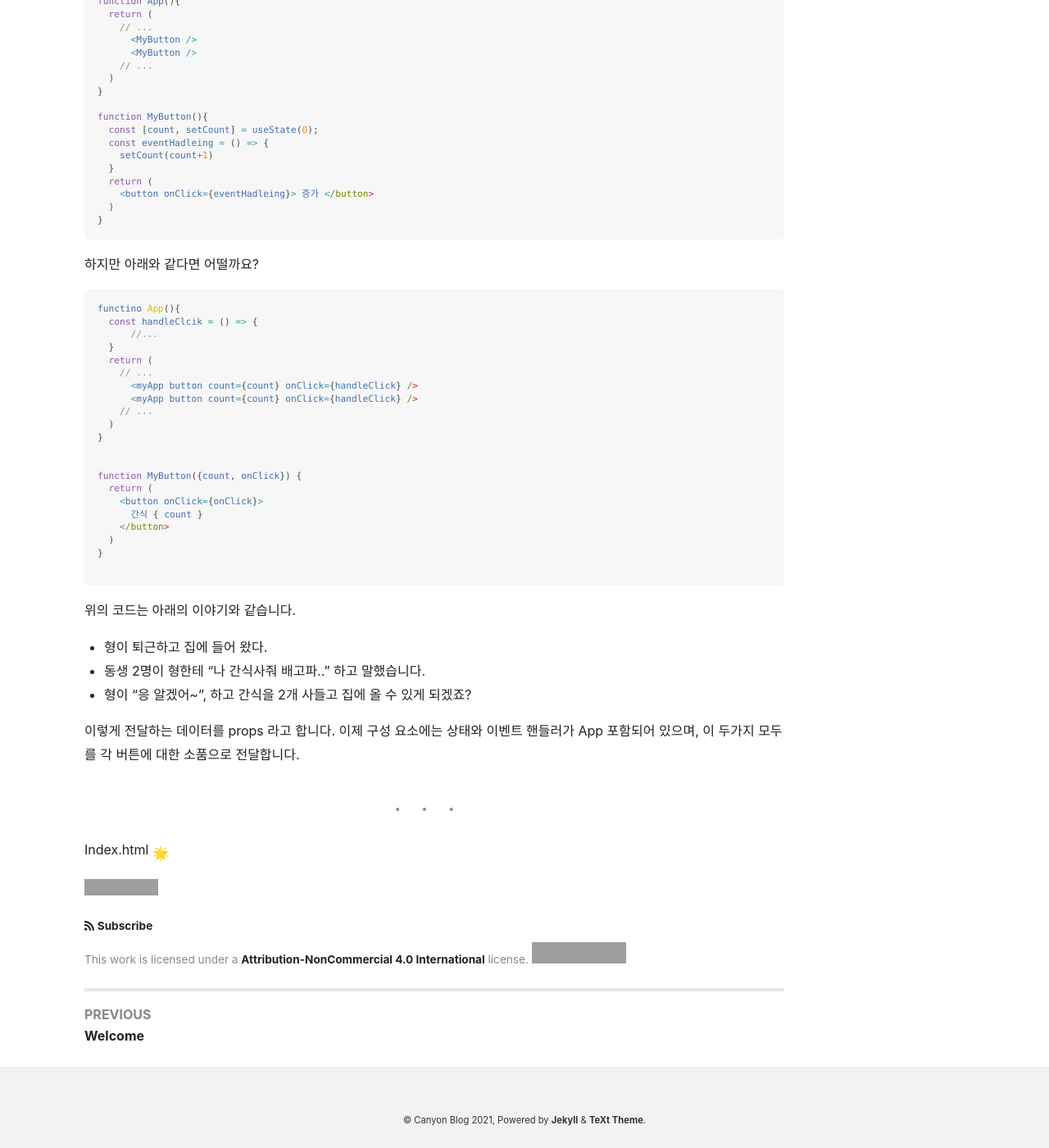
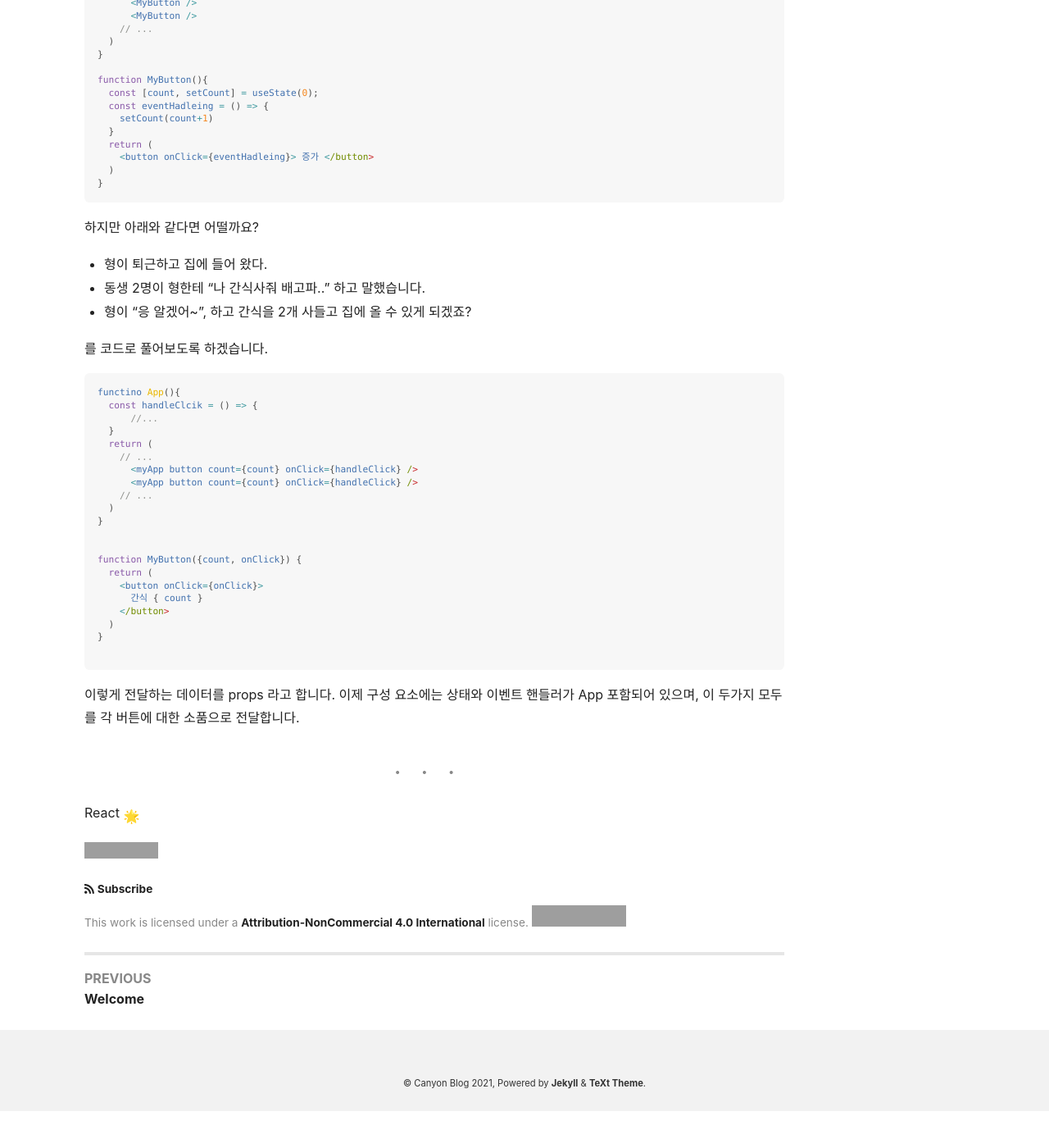
Before and after one commit to canyon920/canyon920.github.io, a Jekyll site: the page built from _posts/2023-04-24-react.md, in a window 1280 px wide and 1400 px high, scrolled down 3283 px. Shown: the whole window at 82% size. Built offline with Jekyll 4.4.1, drawn with Linux system fonts in a browser that asks for light colours; nearby versions of some CDN libraries; emoji names are drawn with the system emoji font; after the commit the page ends 4638 px from its top, so only the background shows below that; some of the changed text lies outside the part shown; grey boxes are pictures that could not be loaded.

Commit message:
Commit Message

````diff
--- a/_posts/2023-04-24-react.md
+++ b/_posts/2023-04-24-react.md
@@ -3,10 +3,7 @@
 tags: React, Functional Hook
 ---
 
-최근에 업데이트된 React의 18 버전 학습을 진행해 보겠습니다.
-
-
-가장 먼저 Component 를 구현하는 방법을 진행해보도록 하겠습니다.
+Components 에 대한 학습을 진행해 보도록 하겠습니다.
 
 ```js
 function WebApp(){
@@ -214,6 +211,12 @@
 하지만 아래와 같다면 어떨까요?
 
 
+- 형이 퇴근하고 집에 들어 왔다.
+- 동생 2명이 형한테 "나 간식사줘 배고파.." 하고 말했습니다.
+- 형이 "응 알겠어~", 하고 간식을 2개 사들고 집에 올 수 있게 되겠죠?
+
+를 코드로 풀어보도록 하겠습니다.
+
 
 ```js
 functino App(){
@@ -239,13 +242,6 @@
 
 ```
 
-위의 코드는 아래의 이야기와 같습니다.
-
-- 형이 퇴근하고 집에 들어 왔다.
-- 동생 2명이 형한테 "나 간식사줘 배고파.." 하고 말했습니다.
-- 형이 "응 알겠어~", 하고 간식을 2개 사들고 집에 올 수 있게 되겠죠?
-
-
 
 이렇게 전달하는 데이터를 props 라고 합니다.
 이제 구성 요소에는 상태와 이벤트 핸들러가 App 포함되어 있으며, 이 두가지 모두를 각 버튼에 대한 소품으로 전달합니다.
@@ -255,6 +251,6 @@
 
 ---
 
-Index.html :star2:
+React :star2:
 
 [![Star This Project](https://img.shields.io/github/stars/kitian616/jekyll-TeXt-theme.svg?label=Stars&style=social)](https://github.com/kitian616/jekyll-TeXt-theme/)
````
